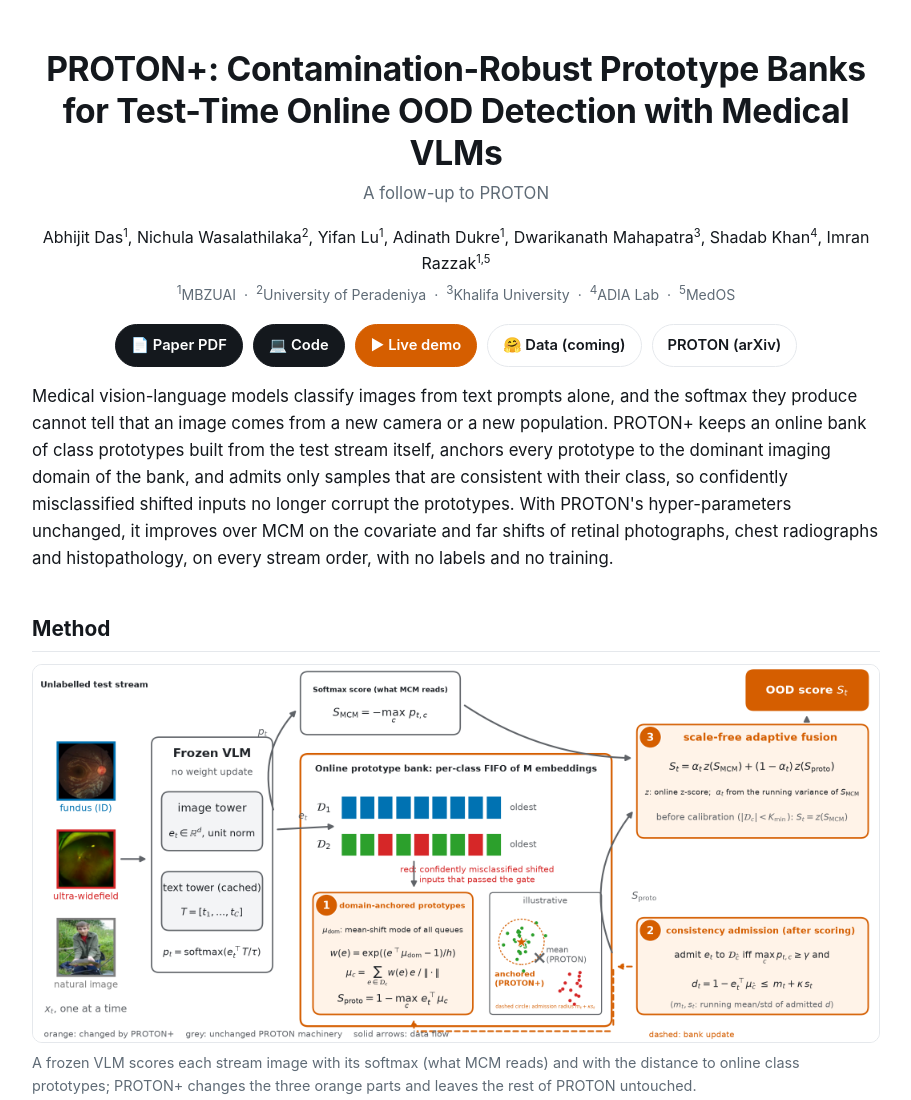
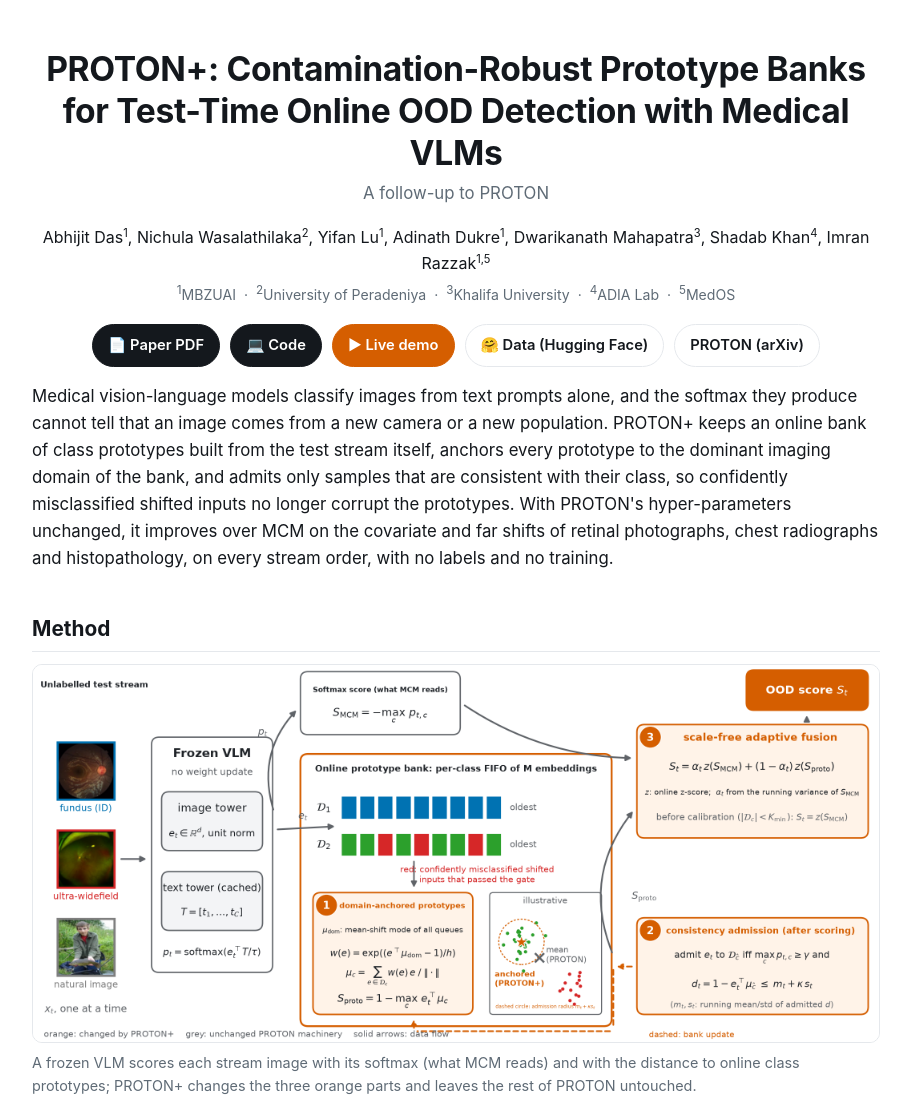
Before and after one commit to aj-das-research/PROTON, a plain HTML site: page docs/index.html in a window 1280 px wide. Shown: the top 1100 px of the page, without its empty margins (184-1095 px from the left). Drawn offline with Linux system fonts and the light colour scheme.

Commit message:
Link the Hugging Face dataset from the project page and README

```diff
--- a/docs/index.html
+++ b/docs/index.html
@@ -18,7 +18,7 @@
     <a class="btn" href="protonplus.pdf">📄 Paper PDF</a>
     <a class="btn" href="https://github.com/aj-das-research/PROTON">💻 Code</a>
     <a class="btn acc" href="demo/">▶ Live demo</a>
-    <a class="btn sec" href="https://huggingface.co/datasets/abhijit2k01/proton-benchmarks">🤗 Data (coming)</a>
+    <a class="btn sec" href="https://huggingface.co/datasets/abhijit2k01/proton-benchmarks">🤗 Data (Hugging Face)</a>
     <a class="btn sec" href="https://arxiv.org/abs/2606.20913">PROTON (arXiv)</a>
   </div>
 </header>
```
Also changed, not shown: 1 other file.
